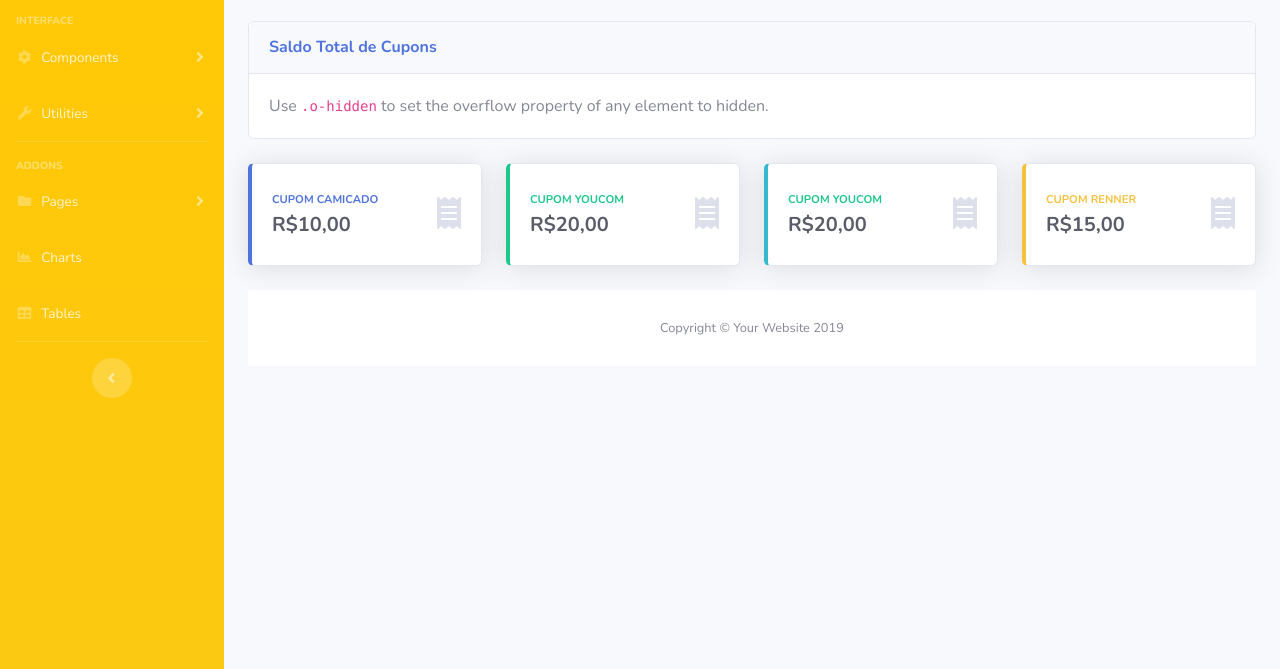
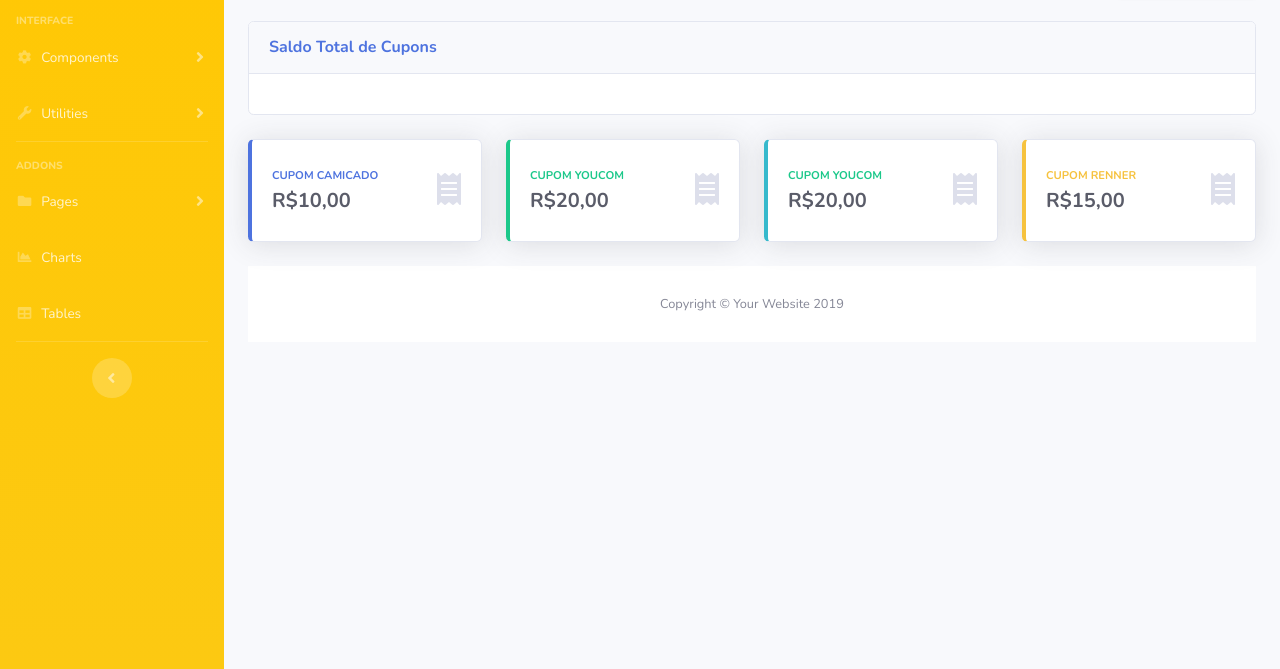
Before and after one commit to ritaalamino/hackreal, a website with bundled scripts: page index.html in a window 1280 px wide. Shown: the part 131-800 px from the top of the page. Built offline with nearby package versions, Linux system fonts and the light colour scheme.

Commit message:
atualizar div

```diff
--- a/index.html
+++ b/index.html
@@ -343,7 +343,7 @@
               <h6 class="m-0 font-weight-bold text-primary">Saldo Total de Cupons</h6>
             </div>
             <div class="card-body">
-              Use <code>.o-hidden</code> to set the overflow property of any element to hidden.
+
             </div>
           </div>
 
```
